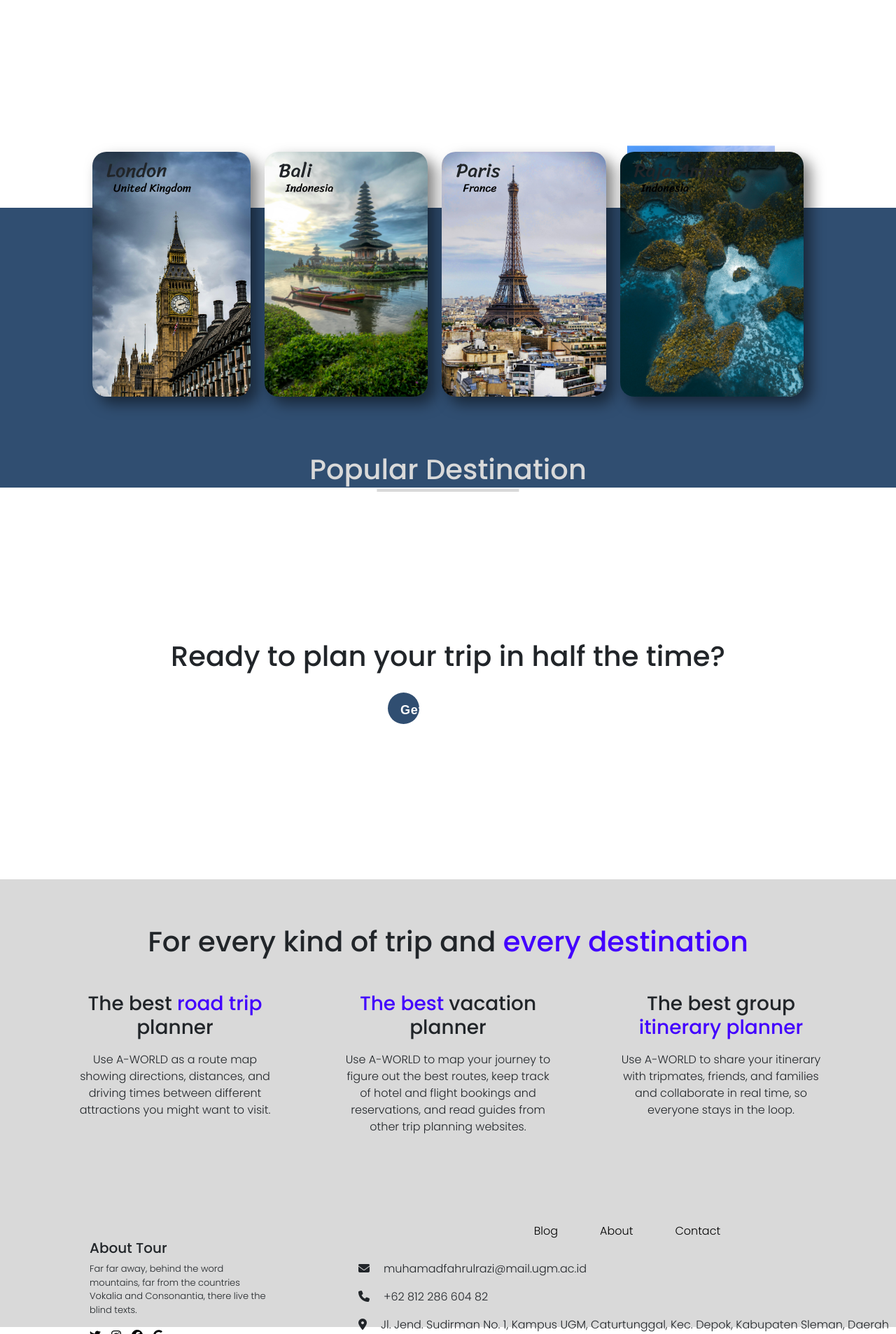
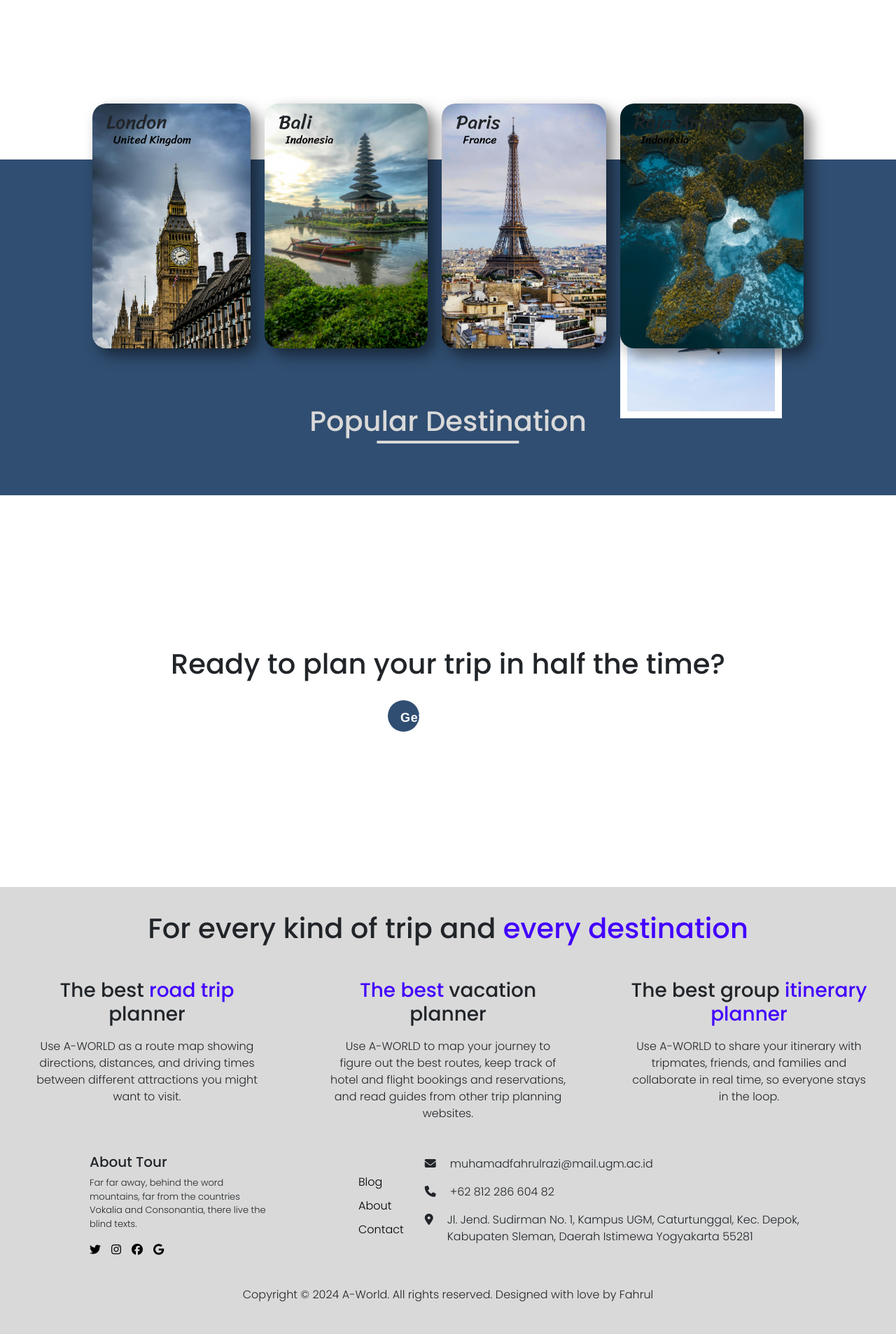
Before and after one commit to rzi7/ProjekAkhir-PPW1, a PHP site: page / in a window 1280 px wide. Shown: the part 1217-3124 px from the top of the page at 70% size. Run offline with PHP 8.4, Linux system fonts and the light colour scheme; some libraries are stand-ins or nearby versions.

Commit message:
membenarkan bug

```diff
--- a/style.css
+++ b/style.css
@@ -393,7 +393,7 @@
 
 .content .information p {
     letter-spacing: 1px;
-    font-size: 22px;
+    font-size: 19px;
 }
 
 .gmbr {
@@ -408,7 +408,7 @@
 
 .people img {
     position: absolute;
-    bottom: 143px;
+    bottom: 50px;
     z-index: +1;
     left: -120px;
     width: 30%;
@@ -419,7 +419,7 @@
 .air-plane img {
     position: relative;
     width: 55%;
-    top: -680px;
+    top: -530px;
     outline: #ffff solid 10px;
     object-fit: cover;
 }
@@ -429,7 +429,7 @@
     justify-content: center;
     margin-top: 280px;
     width: 100%;
-    height: 50vh;
+    height: 60vh;
     background-color: #304E71;
 }
 
@@ -512,11 +512,13 @@
     width: 100%;
     display: flex;
     justify-content: center;
-    /* margin-top: 25rem; */
 }
 
 footer span {
     color : #4200FF;
+}
+
+.footer-container {
 }
 
 .footer-content {
@@ -524,10 +526,17 @@
     flex-direction: column;
     align-items: center;
     justify-content: center;
-    margin-top: 65px;
+    margin-top: 35px;
     width: 100%;
 }
 
+
+.footer-title {
+    width: 100%;
+    display: flex;
+    align-items: center;
+    justify-content: center;
+}
 
 .footer-isi {
     display: flex;
@@ -542,14 +551,14 @@
     flex-direction: column;
     align-items: center;
     gap: 10px;
-    width: 25%;
+    width: 35%;
     text-align: center;
     height: 170px;
 }
 
 .footer-info {
     width: 100%;
-    margin-top: 120px;
+    margin-top: 40px;
     display: flex;
 }
 
@@ -583,25 +592,25 @@
     display: flex;
     width: 60%;
     gap: 30px;
-    flex-direction: column;
     align-items: center;
     justify-content: center;
 }
 
 .link .pages {
     display: flex;
-    align-items: center;
-    gap: 60px;
+    flex-direction: column;
+    gap: 10px;
 }
 
 .email, .telp, .alamat {
     display: flex;
+    width: 80%;
     gap: 20px;
 }
 
 .copyright {
     margin-bottom: 0;
-    margin-top: 60px;
+    margin-top: 40px;
     top: auto;
     bottom: 0;
 }
```
